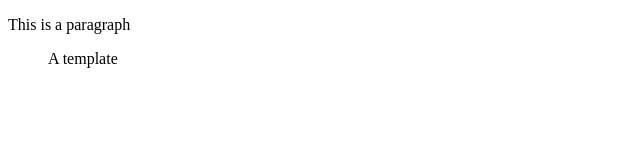
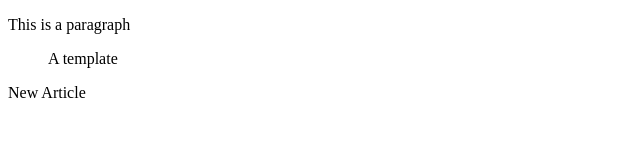
Before and after one commit to TheOkez/git-1, a plain HTML site: page index.html in a window 1280 px wide. Shown: the whole page, without its empty margins (0-640 px from the left). Drawn offline with Linux system fonts and the light colour scheme.

Commit message:
added an article section

```diff
--- a/index.html
+++ b/index.html
@@ -8,5 +8,6 @@
 <body>
     <p>This is a paragraph</p>
     <blockquote>A template </blockquote>
+    <article>New Article</article>
 </body>
 </html>
```
